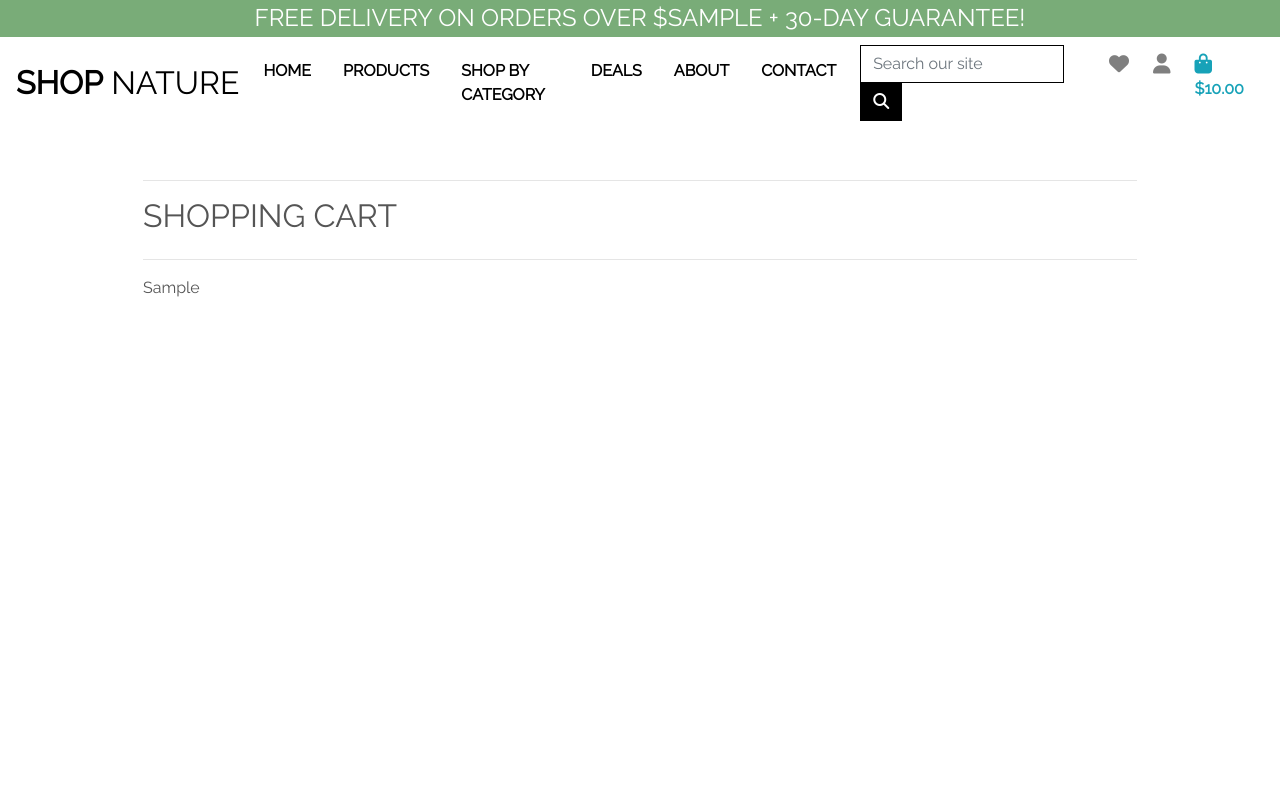
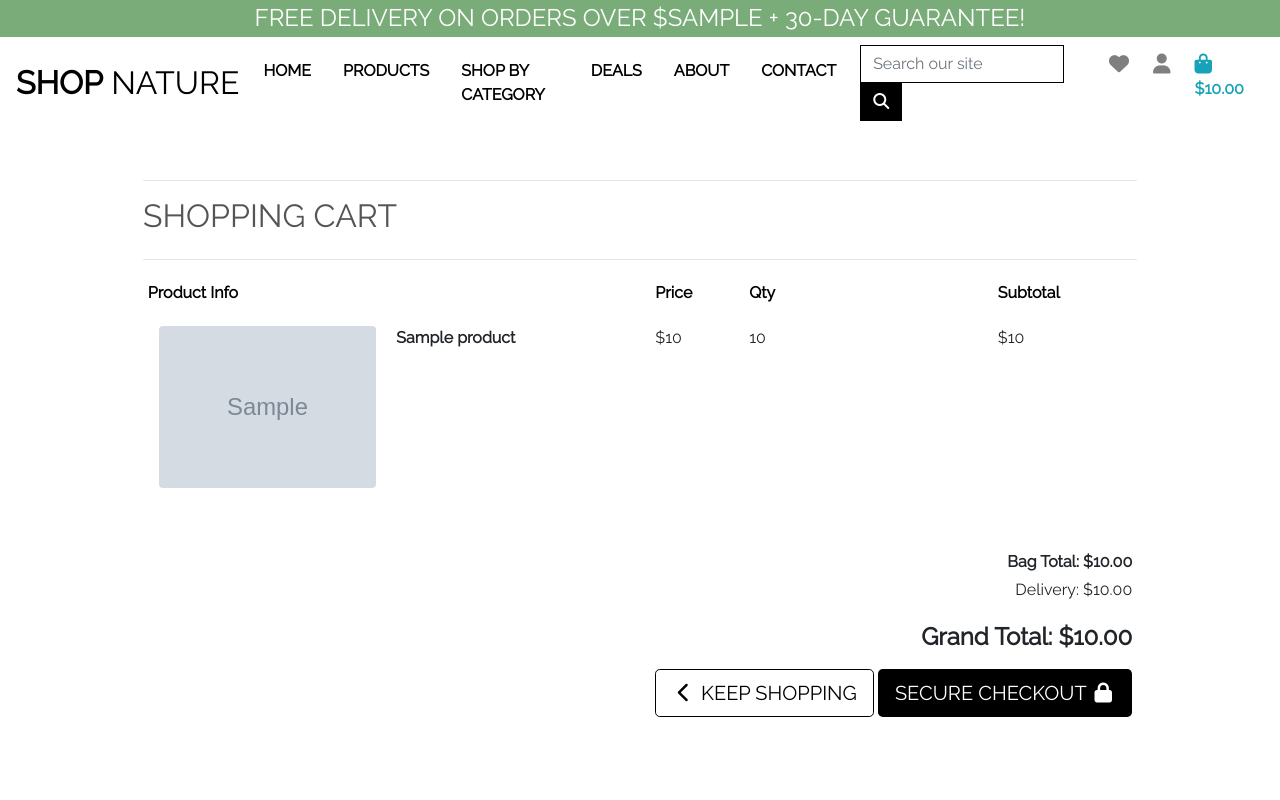
Before and after one commit to NikolettaGr/e-commerce, a Django app: template cart/templates/cart/cart.html in a window 1280 px wide. Run offline with Django 3.2, Linux system fonts and the light colour scheme; the template is opened without the code that fills it: most values are stand-ins (such as "Sample title", 1, 10 or a date in 2020); grey boxes marked "Sample" are stand-in pictures; some libraries are stand-ins or nearby versions.

Commit message:
Updated shopping bag template

```diff
--- a/cart/templates/cart/cart.html
+++ b/cart/templates/cart/cart.html
@@ -24,7 +24,66 @@
         <div class="col">
             {% if cart_items %}
             <div class="table-responsive rounded">
-                {{ cart_items }}
+                <table class="table table-sm table-borderless">
+                    <thead class="text-black">
+                        <tr>
+                            <th scope="col">Product Info</th>
+                            <th scope="col"></th>
+                            <th scope="col">Price</th>
+                            <th scope="col">Qty</th>
+                            <th scope="col">Subtotal</th>
+                        </tr>
+                    </thead>
+
+                    {% for item in cart_items %}
+                    <tr>
+                        <td class="p-3 w-25">
+                            <img class="img-fluid rounded" src="{{ item.product.image.url }}">
+                        </td>
+                        <td class="py-3">
+                            <p class="my-0"><strong>{{ item.product.name }}</strong></p>
+                        </td>
+                        <td class="py-3">
+                            <p class="my-0">${{ item.product.price }}</p>
+                        </td>
+                        <td class="py-3 w-25">
+                            <p class="my-0">{{ item.quantity }}</p>
+                        </td>
+                        <td class="py-3">
+                            <p class="my-0">${{ item.product.price }}</p>
+                        </td>
+                    </tr>
+                    {% endfor %}
+                    <tr>
+                        <td colspan="5" class="pt-5 text-right">
+                            <h6><strong>Bag Total: ${{ total|floatformat:2 }}</strong></h6>
+                            <h6>Delivery: ${{ delivery|floatformat:2 }}</h6>
+                            <h4 class="mt-4"><strong>Grand Total: ${{ grand_total|floatformat:2 }}</strong></h4>
+                            {% if free_delivery_delta > 0 %}
+                            <p class="mb-1 text-danger">
+                                You could get free delivery by spending just <strong>${{ free_delivery_delta }}</strong>
+                                more!
+                            </p>
+                            {% endif %}
+                        </td>
+                    </tr>
+                    <tr>
+                        <td colspan="5" class="text-right">
+                            <a href="{% url 'products' %}" class="btn btn-outline-black rounded-2 btn-lg">
+                                <span class="icon">
+                                    <i class="fas fa-chevron-left"></i>
+                                </span>
+                                <span class="text-uppercase">Keep Shopping</span>
+                            </a>
+                            <a href="" class="btn btn-black rounded-2 btn-lg">
+                                <span class="text-uppercase">Secure Checkout</span>
+                                <span class="icon">
+                                    <i class="fas fa-lock"></i>
+                                </span>
+                            </a>
+                        </td>
+                    </tr>
+                </table>
             </div>
             {% else %}
             <p class="lead mb-5">Your cart is empty.</p>
```
